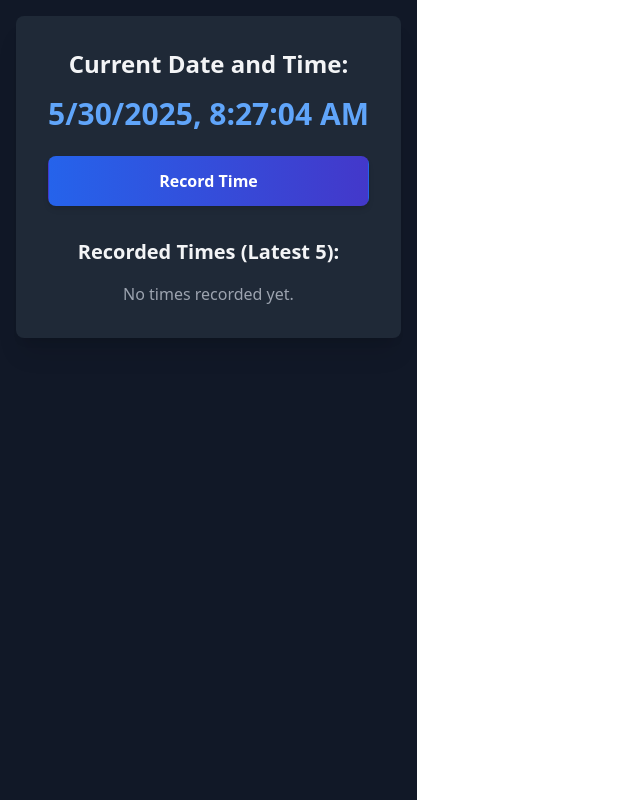
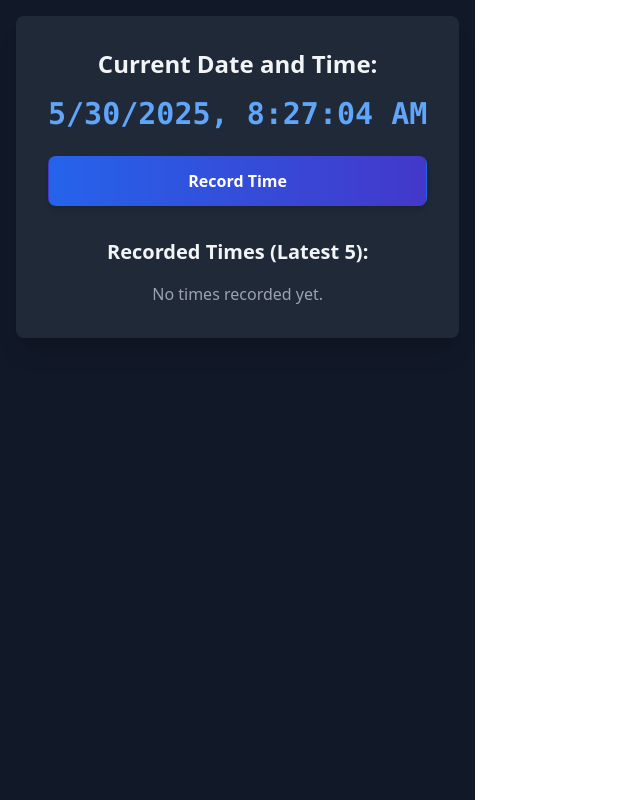
Before and after one commit to kurorinchan/time-record-app-react, a React (Vite) app: page / in a window 1280 px wide. Shown: the whole page, without its empty margins (0-640 px from the left). Built offline with nearby package versions, Linux system fonts and the light colour scheme.

Commit message:
Use monospace to prevent width change
The width of the content "bounced" around and was visually annoying.

```diff
--- a/src/App.jsx
+++ b/src/App.jsx
@@ -60,15 +60,15 @@ function App() {
   };
 
   return (
-    // Removed `justify-center` and `items-center` for top-left alignment
-    // Added `justify-start` and `items-start`
+    // Content aligned to top-left with padding
     <div className="min-h-screen bg-gray-900 flex flex-col items-start justify-start p-4 font-inter">
       <div className="bg-gray-800 p-8 rounded-lg shadow-xl w-full max-w-md">
         {/* Section for displaying current date and time */}
         <h1 className="text-2xl font-semibold text-gray-100 mb-4 text-center">
           Current Date and Time:
         </h1>
-        <p className="text-3xl font-bold text-blue-400 mb-6 text-center">
+        {/* Added font-mono class to ensure fixed width characters */}
+        <p className="text-3xl font-bold text-blue-400 mb-6 text-center font-mono">
           {currentDateTime.toLocaleString()}
         </p>
 
```
